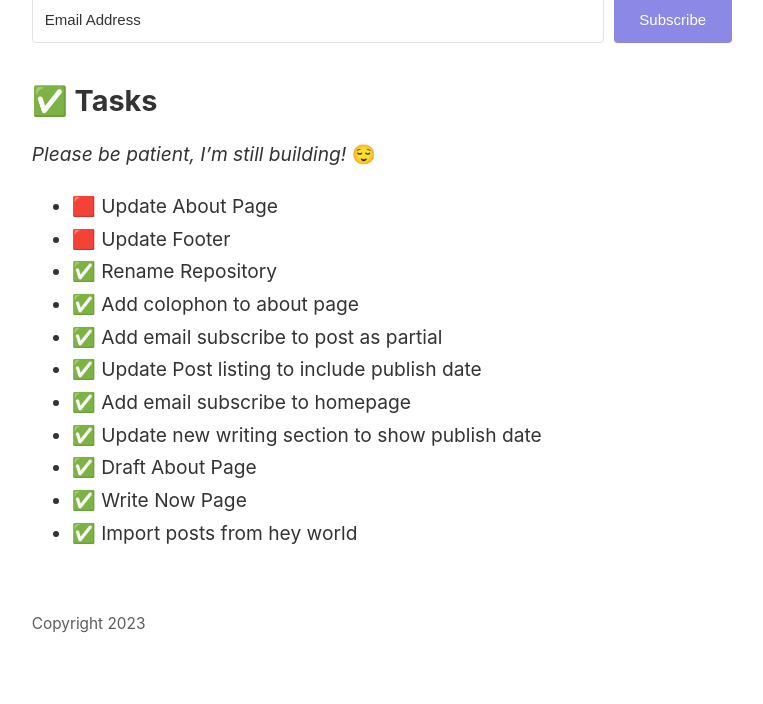
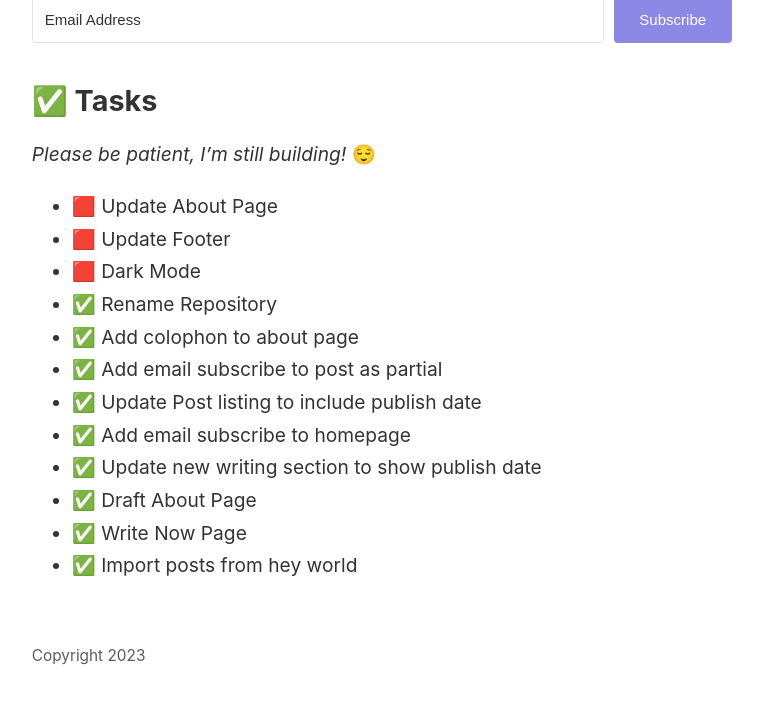
Before and after one commit to BTCarpenter/digital-garden-jekyll, a Jekyll site: the page built from _pages/index.md, in a window 1280 px wide and 900 px high, scrolled down 1230 px, cut to the strip 164-868 px from the top of the window. Shown: the whole strip, without its empty margins (45-808 px from the left). Built offline with Jekyll 4.4.1, drawn with Linux system fonts in a browser that asks for light colours.

Commit message:
Add dark mode to tasks

```diff
--- a/_pages/index.md
+++ b/_pages/index.md
@@ -50,6 +50,7 @@ I'm fascinated by local church ministry, the Christian life, writing, media, and
 
 - 🟥 Update About Page
 - 🟥 Update Footer
+- 🟥 Dark Mode
 - ✅ Rename Repository
 - ✅ Add colophon to about page
 - ✅ Add email subscribe to post as partial
```
